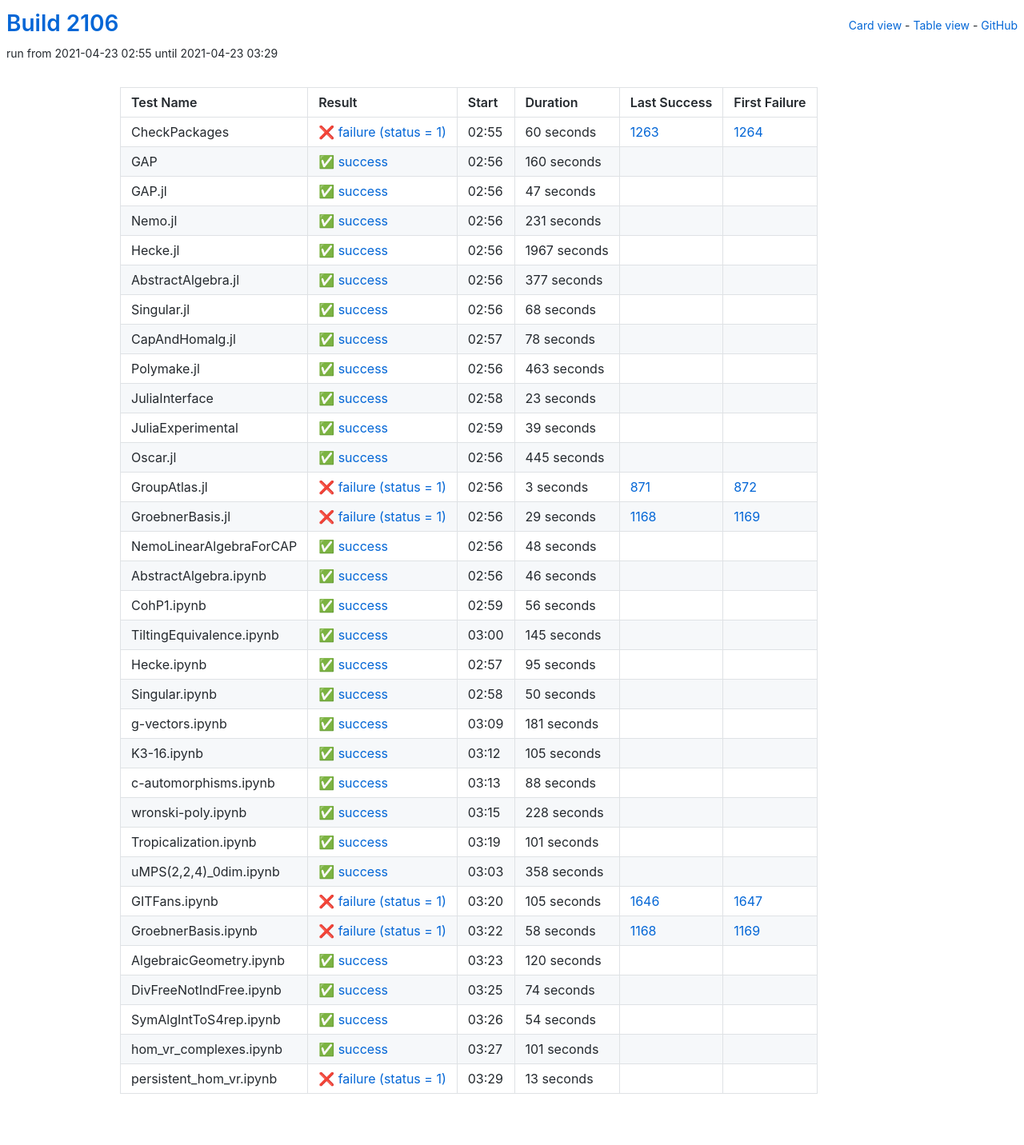
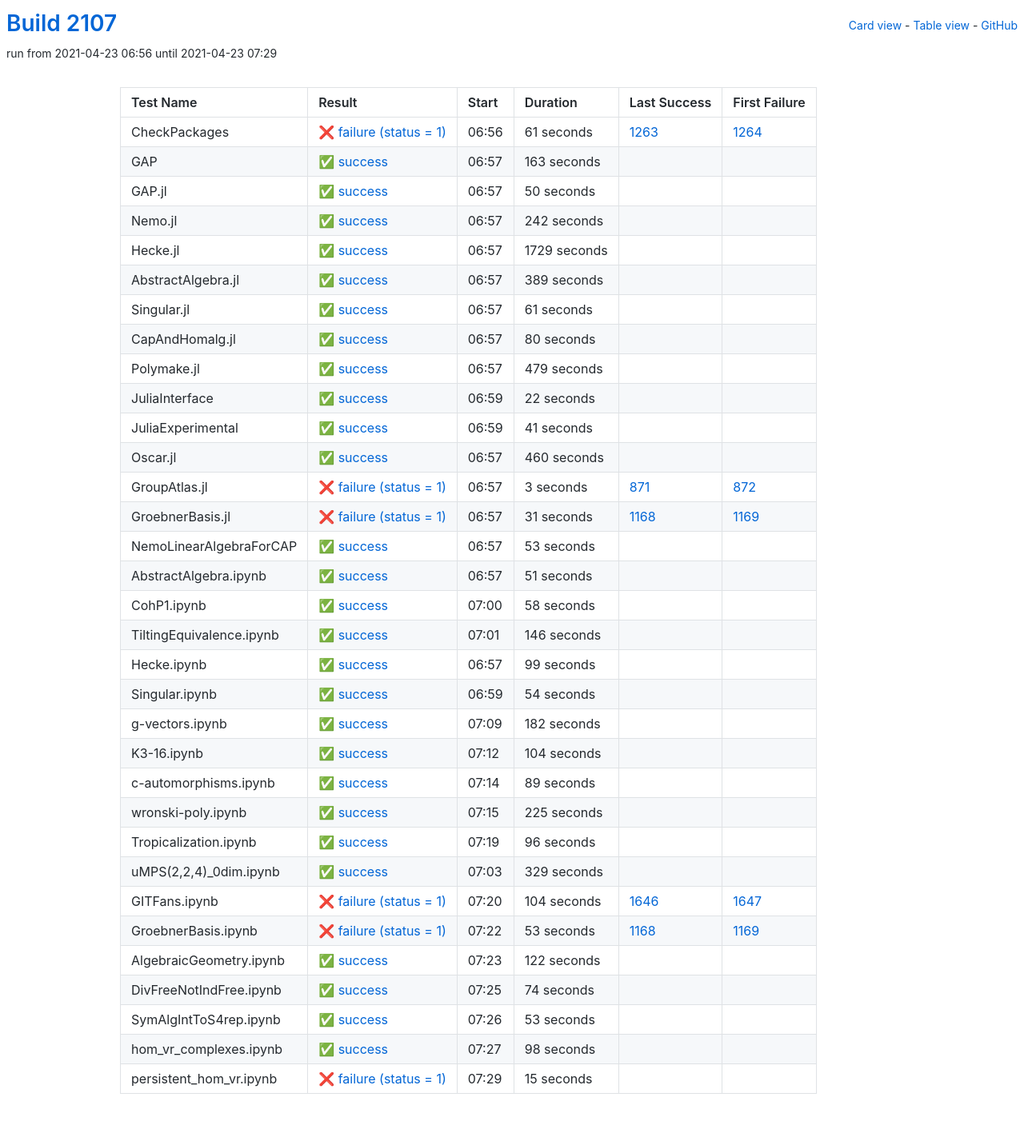
Before and after one commit to oscar-system/oscar-ci-status-stable, a Jekyll site: the page built from table.html, in a window 1280 px wide. Shown: the whole page at 80% size. Built offline with Jekyll 4.4.1, drawn with Linux system fonts in a browser that asks for light colours.

Commit message:
Build #2107

```diff
--- a/_data/ci.yml
+++ b/_data/ci.yml
@@ -1,6 +1,6 @@
 ---
-build: 2106
-build_url: https://oscarci.mathematik.uni-kl.de/job/oscar-stable/2106/
+build: 2107
+build_url: https://oscarci.mathematik.uni-kl.de/job/oscar-stable/2107/
 job: oscar-stable
 organization: oscar-system
 repo: oscar-ci-status-stable
@@ -8,152 +8,152 @@ repourl: https://github.com/oscar-system/oscar-ci-status-stable
 tests:
 - name: CheckPackages
   id: checkpackages
-  log: https://oscarci.mathematik.uni-kl.de/job/oscar-stable/2106/artifact/logs/build-2106/CheckPackages.log
-  start: 2021-04-23 02:55
+  log: https://oscarci.mathematik.uni-kl.de/job/oscar-stable/2107/artifact/logs/build-2107/CheckPackages.log
+  start: 2021-04-23 06:56
   success: false
   exitcode: 1
   status: failure
-  duration: 60
+  duration: 61
   last_success: 1263
   last_success_url: https://oscarci.mathematik.uni-kl.de/job/oscar-stable/1263/
   first_failure: 1264
   first_failure_url: https://oscarci.mathematik.uni-kl.de/job/oscar-stable/1264/
 - name: GAP
   id: gap
-  log: https://oscarci.mathematik.uni-kl.de/job/oscar-stable/2106/artifact/logs/build-2106/GAP.log
-  start: 2021-04-23 02:56
+  log: https://oscarci.mathematik.uni-kl.de/job/oscar-stable/2107/artifact/logs/build-2107/GAP.log
+  start: 2021-04-23 06:57
   success: true
   exitcode: 0
   status: success
-  duration: 160
+  duration: 163
   last_success: false
   last_success_url:
   first_failure: false
   first_failure_url:
 - name: GAP.jl
   id: gap-jl
-  log: https://oscarci.mathematik.uni-kl.de/job/oscar-stable/2106/artifact/logs/build-2106/GAP.jl.log
-  start: 2021-04-23 02:56
+  log: https://oscarci.mathematik.uni-kl.de/job/oscar-stable/2107/artifact/logs/build-2107/GAP.jl.log
+  start: 2021-04-23 06:57
   success: true
   exitcode: 0
   status: success
-  duration: 47
+  duration: 50
   last_success: false
   last_success_url:
   first_failure: false
   first_failure_url:
 - name: Nemo.jl
   id: nemo-jl
-  log: https://oscarci.mathematik.uni-kl.de/job/oscar-stable/2106/artifact/logs/build-2106/Nemo.jl.log
-  start: 2021-04-23 02:56
+  log: https://oscarci.mathematik.uni-kl.de/job/oscar-stable/2107/artifact/logs/build-2107/Nemo.jl.log
+  start: 2021-04-23 06:57
   success: true
   exitcode: 0
   status: success
-  duration: 231
+  duration: 242
   last_success: false
   last_success_url:
   first_failure: false
   first_failure_url:
 - name: Hecke.jl
   id: hecke-jl
-  log: https://oscarci.mathematik.uni-kl.de/job/oscar-stable/2106/artifact/logs/build-2106/Hecke.jl.log
-  start: 2021-04-23 02:56
+  log: https://oscarci.mathematik.uni-kl.de/job/oscar-stable/2107/artifact/logs/build-2107/Hecke.jl.log
+  start: 2021-04-23 06:57
   success: true
   exitcode: 0
   status: success
-  duration: 1967
+  duration: 1729
   last_success: false
   last_success_url:
   first_failure: false
   first_failure_url:
 - name: AbstractAlgebra.jl
   id: abstractalgebra-jl
-  log: https://oscarci.mathematik.uni-kl.de/job/oscar-stable/2106/artifact/logs/build-2106/AbstractAlgebra.jl.log
-  start: 2021-04-23 02:56
+  log: https://oscarci.mathematik.uni-kl.de/job/oscar-stable/2107/artifact/logs/build-2107/AbstractAlgebra.jl.log
+  start: 2021-04-23 06:57
   success: true
   exitcode: 0
   status: success
-  duration: 377
+  duration: 389
   last_success: false
   last_success_url:
   first_failure: false
   first_failure_url:
 - name: Singular.jl
   id: singular-jl
-  log: https://oscarci.mathematik.uni-kl.de/job/oscar-stable/2106/artifact/logs/build-2106/Singular.jl.log
-  start: 2021-04-23 02:56
+  log: https://oscarci.mathematik.uni-kl.de/job/oscar-stable/2107/artifact/logs/build-2107/Singular.jl.log
+  start: 2021-04-23 06:57
   success: true
   exitcode: 0
   status: success
-  duration: 68
+  duration: 61
   last_success: false
   last_success_url:
   first_failure: false
   first_failure_url:
 - name: CapAndHomalg.jl
   id: capandhomalg-jl
-  log: https://oscarci.mathematik.uni-kl.de/job/oscar-stable/2106/artifact/logs/build-2106/CapAndHomalg.jl.log
-  start: 2021-04-23 02:57
+  log: https://oscarci.mathematik.uni-kl.de/job/oscar-stable/2107/artifact/logs/build-2107/CapAndHomalg.jl.log
+  start: 2021-04-23 06:57
   success: true
   exitcode: 0
   status: success
-  duration: 78
+  duration: 80
   last_success: false
   last_success_url:
   first_failure: false
   first_failure_url:
 - name: Polymake.jl
   id: polymake-jl
-  log: https://oscarci.mathematik.uni-kl.de/job/oscar-stable/2106/artifact/logs/build-2106/Polymake.jl.log
-  start: 2021-04-23 02:56
+  log: https://oscarci.mathematik.uni-kl.de/job/oscar-stable/2107/artifact/logs/build-2107/Polymake.jl.log
+  start: 2021-04-23 06:57
   success: true
   exitcode: 0
   status: success
-  duration: 463
+  duration: 479
   last_success: false
   last_success_url:
   first_failure: false
   first_failure_url:
 - name: JuliaInterface
   id: juliainterface
-  log: https://oscarci.mathematik.uni-kl.de/job/oscar-stable/2106/artifact/logs/build-2106/JuliaInterface.log
-  start: 2021-04-23 02:58
+  log: https://oscarci.mathematik.uni-kl.de/job/oscar-stable/2107/artifact/logs/build-2107/JuliaInterface.log
+  start: 2021-04-23 06:59
   success: true
   exitcode: 0
   status: success
-  duration: 23
+  duration: 22
   last_success: false
   last_success_url:
   first_failure: false
   first_failure_url:
 - name: JuliaExperimental
   id: juliaexperimental
-  log: https://oscarci.mathematik.uni-kl.de/job/oscar-stable/2106/artifact/logs/build-2106/JuliaExperimental.log
-  start: 2021-04-23 02:59
+  log: https://oscarci.mathematik.uni-kl.de/job/oscar-stable/2107/artifact/logs/build-2107/JuliaExperimental.log
+  start: 2021-04-23 06:59
   success: true
   exitcode: 0
   status: success
-  duration: 39
+  duration: 41
   last_success: false
   last_success_url:
   first_failure: false
   first_failure_url:
 - name: Oscar.jl
   id: oscar-jl
-  log: https://oscarci.mathematik.uni-kl.de/job/oscar-stable/2106/artifact/logs/build-2106/Oscar.jl.log
-  start: 2021-04-23 02:56
+  log: https://oscarci.mathematik.uni-kl.de/job/oscar-stable/2107/artifact/logs/build-2107/Oscar.jl.log
+  start: 2021-04-23 06:57
   success: true
   exitcode: 0
   status: success
-  duration: 445
+  duration: 460
   last_success: false
   last_success_url:
   first_failure: false
   first_failure_url:
 - name: GroupAtlas.jl
   id: groupatlas-jl
-  log: https://oscarci.mathematik.uni-kl.de/job/oscar-stable/2106/artifact/logs/build-2106/GroupAtlas.jl.log
-  start: 2021-04-23 02:56
+  log: https://oscarci.mathematik.uni-kl.de/job/oscar-stable/2107/artifact/logs/build-2107/GroupAtlas.jl.log
+  start: 2021-04-23 06:57
   success: false
   exitcode: 1
   status: failure
@@ -164,200 +164,200 @@ tests:
   first_failure_url: https://oscarci.mathematik.uni-kl.de/job/oscar-stable/872/
 - name: GroebnerBasis.jl
   id: groebnerbasis-jl
-  log: https://oscarci.mathematik.uni-kl.de/job/oscar-stable/2106/artifact/logs/build-2106/GroebnerBasis.jl.log
-  start: 2021-04-23 02:56
+  log: https://oscarci.mathematik.uni-kl.de/job/oscar-stable/2107/artifact/logs/build-2107/GroebnerBasis.jl.log
+  start: 2021-04-23 06:57
   success: false
   exitcode: 1
   status: failure
-  duration: 29
+  duration: 31
   last_success: 1168
   last_success_url: https://oscarci.mathematik.uni-kl.de/job/oscar-stable/1168/
   first_failure: 1169
   first_failure_url: https://oscarci.mathematik.uni-kl.de/job/oscar-stable/1169/
 - name: NemoLinearAlgebraForCAP
   id: nemolinearalgebraforcap
-  log: https://oscarci.mathematik.uni-kl.de/job/oscar-stable/2106/artifact/logs/build-2106/NemoLinearAlgebraForCAP.log
-  start: 2021-04-23 02:56
+  log: https://oscarci.mathematik.uni-kl.de/job/oscar-stable/2107/artifact/logs/build-2107/NemoLinearAlgebraForCAP.log
+  start: 2021-04-23 06:57
   success: true
   exitcode: 0
   status: success
-  duration: 48
+  duration: 53
   last_success: false
   last_success_url:
   first_failure: false
   first_failure_url:
 - name: AbstractAlgebra.ipynb
   id: abstractalgebra-ipynb
-  log: https://oscarci.mathematik.uni-kl.de/job/oscar-stable/2106/artifact/logs/build-2106/AbstractAlgebra.ipynb.log
-  start: 2021-04-23 02:56
+  log: https://oscarci.mathematik.uni-kl.de/job/oscar-stable/2107/artifact/logs/build-2107/AbstractAlgebra.ipynb.log
+  start: 2021-04-23 06:57
   success: true
   exitcode: 0
   status: success
-  duration: 46
+  duration: 51
   last_success: false
   last_success_url:
   first_failure: false
   first_failure_url:
 - name: CohP1.ipynb
   id: cohp1-ipynb
-  log: https://oscarci.mathematik.uni-kl.de/job/oscar-stable/2106/artifact/logs/build-2106/CohP1.ipynb.log
-  start: 2021-04-23 02:59
+  log: https://oscarci.mathematik.uni-kl.de/job/oscar-stable/2107/artifact/logs/build-2107/CohP1.ipynb.log
+  start: 2021-04-23 07:00
   success: true
   exitcode: 0
   status: success
-  duration: 56
+  duration: 58
   last_success: false
   last_success_url:
   first_failure: false
   first_failure_url:
 - name: TiltingEquivalence.ipynb
   id: tiltingequivalence-ipynb
-  log: https://oscarci.mathematik.uni-kl.de/job/oscar-stable/2106/artifact/logs/build-2106/TiltingEquivalence.ipynb.log
-  start: 2021-04-23 03:00
+  log: https://oscarci.mathematik.uni-kl.de/job/oscar-stable/2107/artifact/logs/build-2107/TiltingEquivalence.ipynb.log
+  start: 2021-04-23 07:01
   success: true
   exitcode: 0
   status: success
-  duration: 145
+  duration: 146
   last_success: false
   last_success_url:
   first_failure: false
   first_failure_url:
 - name: Hecke.ipynb
   id: hecke-ipynb
-  log: https://oscarci.mathematik.uni-kl.de/job/oscar-stable/2106/artifact/logs/build-2106/Hecke.ipynb.log
-  start: 2021-04-23 02:57
+  log: https://oscarci.mathematik.uni-kl.de/job/oscar-stable/2107/artifact/logs/build-2107/Hecke.ipynb.log
+  start: 2021-04-23 06:57
   success: true
   exitcode: 0
   status: success
-  duration: 95
+  duration: 99
   last_success: false
   last_success_url:
   first_failure: false
   first_failure_url:
 - name: Singular.ipynb
   id: singular-ipynb
-  log: https://oscarci.mathematik.uni-kl.de/job/oscar-stable/2106/artifact/logs/build-2106/Singular.ipynb.log
-  start: 2021-04-23 02:58
+  log: https://oscarci.mathematik.uni-kl.de/job/oscar-stable/2107/artifact/logs/build-2107/Singular.ipynb.log
+  start: 2021-04-23 06:59
   success: true
   exitcode: 0
   status: success
-  duration: 50
+  duration: 54
   last_success: false
   last_success_url:
   first_failure: false
   first_failure_url:
 - name: g-vectors.ipynb
   id: g-vectors-ipynb
-  log: https://oscarci.mathematik.uni-kl.de/job/oscar-stable/2106/artifact/logs/build-2106/g-vectors.ipynb.log
-  start: 2021-04-23 03:09
+  log: https://oscarci.mathematik.uni-kl.de/job/oscar-stable/2107/artifact/logs/build-2107/g-vectors.ipynb.log
+  start: 2021-04-23 07:09
   success: true
   exitcode: 0
   status: success
-  duration: 181
+  duration: 182
   last_success: false
   last_success_url:
   first_failure: false
   first_failure_url:
 - name: K3-16.ipynb
   id: k3-16-ipynb
-  log: https://oscarci.mathematik.uni-kl.de/job/oscar-stable/2106/artifact/logs/build-2106/K3-16.ipynb.log
-  start: 2021-04-23 03:12
+  log: https://oscarci.mathematik.uni-kl.de/job/oscar-stable/2107/artifact/logs/build-2107/K3-16.ipynb.log
+  start: 2021-04-23 07:12
   success: true
   exitcode: 0
   status: success
-  duration: 105
+  duration: 104
   last_success: false
   last_success_url:
   first_failure: false
   first_failure_url:
 - name: c-automorphisms.ipynb
   id: c-automorphisms-ipynb
-  log: https://oscarci.mathematik.uni-kl.de/job/oscar-stable/2106/artifact/logs/build-2106/c-automorphisms.ipynb.log
-  start: 2021-04-23 03:13
+  log: https://oscarci.mathematik.uni-kl.de/job/oscar-stable/2107/artifact/logs/build-2107/c-automorphisms.ipynb.log
+  start: 2021-04-23 07:14
   success: true
   exitcode: 0
   status: success
-  duration: 88
+  duration: 89
   last_success: false
   last_success_url:
   first_failure: false
   first_failure_url:
 - name: wronski-poly.ipynb
   id: wronski-poly-ipynb
-  log: https://oscarci.mathematik.uni-kl.de/job/oscar-stable/2106/artifact/logs/build-2106/wronski-poly.ipynb.log
-  start: 2021-04-23 03:15
+  log: https://oscarci.mathematik.uni-kl.de/job/oscar-stable/2107/artifact/logs/build-2107/wronski-poly.ipynb.log
+  start: 2021-04-23 07:15
   success: true
   exitcode: 0
   status: success
-  duration: 228
+  duration: 225
   last_success: false
   last_success_url:
   first_failure: false
   first_failure_url:
 - name: Tropicalization.ipynb
   id: tropicalization-ipynb
-  log: https://oscarci.mathematik.uni-kl.de/job/oscar-stable/2106/artifact/logs/build-2106/Tropicalization.ipynb.log
-  start: 2021-04-23 03:19
+  log: https://oscarci.mathematik.uni-kl.de/job/oscar-stable/2107/artifact/logs/build-2107/Tropicalization.ipynb.log
+  start: 2021-04-23 07:19
   success: true
   exitcode: 0
   status: success
-  duration: 101
+  duration: 96
   last_success: false
   last_success_url:
   first_failure: false
   first_failure_url:
 - name: uMPS(2,2,4)_0dim.ipynb
   id: umps-2-2-4-0dim-ipynb
-  log: https://oscarci.mathematik.uni-kl.de/job/oscar-stable/2106/artifact/logs/build-2106/uMPS-2-2-4-_0dim.ipynb.log
-  start: 2021-04-23 03:03
+  log: https://oscarci.mathematik.uni-kl.de/job/oscar-stable/2107/artifact/logs/build-2107/uMPS-2-2-4-_0dim.ipynb.log
+  start: 2021-04-23 07:03
   success: true
   exitcode: 0
   status: success
-  duration: 358
+  duration: 329
   last_success: false
   last_success_url:
   first_failure: false
   first_failure_url:
 - name: GITFans.ipynb
   id: gitfans-ipynb
-  log: https://oscarci.mathematik.uni-kl.de/job/oscar-stable/2106/artifact/logs/build-2106/GITFans.ipynb.log
-  start: 2021-04-23 03:20
+  log: https://oscarci.mathematik.uni-kl.de/job/oscar-stable/2107/artifact/logs/build-2107/GITFans.ipynb.log
+  start: 2021-04-23 07:20
   success: false
   exitcode: 1
   status: failure
-  duration: 105
+  duration: 104
   last_success: 1646
   last_success_url: https://oscarci.mathematik.uni-kl.de/job/oscar-stable/1646/
   first_failure: 1647
   first_failure_url: https://oscarci.mathematik.uni-kl.de/job/oscar-stable/1647/
 - name: GroebnerBasis.ipynb
   id: groebnerbasis-ipynb
-  log: https://oscarci.mathematik.uni-kl.de/job/oscar-stable/2106/artifact/logs/build-2106/GroebnerBasis.ipynb.log
-  start: 2021-04-23 03:22
+  log: https://oscarci.mathematik.uni-kl.de/job/oscar-stable/2107/artifact/logs/build-2107/GroebnerBasis.ipynb.log
+  start: 2021-04-23 07:22
   success: false
   exitcode: 1
   status: failure
-  duration: 58
+  duration: 53
   last_success: 1168
   last_success_url: https://oscarci.mathematik.uni-kl.de/job/oscar-stable/1168/
   first_failure: 1169
   first_failure_url: https://oscarci.mathematik.uni-kl.de/job/oscar-stable/1169/
 - name: AlgebraicGeometry.ipynb
   id: algebraicgeometry-ipynb
-  log: https://oscarci.mathematik.uni-kl.de/job/oscar-stable/2106/artifact/logs/build-2106/AlgebraicGeometry.ipynb.log
-  start: 2021-04-23 03:23
+  log: https://oscarci.mathematik.uni-kl.de/job/oscar-stable/2107/artifact/logs/build-2107/AlgebraicGeometry.ipynb.log
+  start: 2021-04-23 07:23
   success: true
   exitcode: 0
   status: success
-  duration: 120
+  duration: 122
   last_success: false
   last_success_url:
   first_failure: false
   first_failure_url:
 - name: DivFreeNotIndFree.ipynb
   id: divfreenotindfree-ipynb
-  log: https://oscarci.mathematik.uni-kl.de/job/oscar-stable/2106/artifact/logs/build-2106/DivFreeNotIndFree.ipynb.log
-  start: 2021-04-23 03:25
+  log: https://oscarci.mathematik.uni-kl.de/job/oscar-stable/2107/artifact/logs/build-2107/DivFreeNotIndFree.ipynb.log
+  start: 2021-04-23 07:25
   success: true
   exitcode: 0
   status: success
@@ -368,36 +368,36 @@ tests:
   first_failure_url:
 - name: SymAlgIntToS4rep.ipynb
   id: symalginttos4rep-ipynb
-  log: https://oscarci.mathematik.uni-kl.de/job/oscar-stable/2106/artifact/logs/build-2106/SymAlgIntToS4rep.ipynb.log
-  start: 2021-04-23 03:26
+  log: https://oscarci.mathematik.uni-kl.de/job/oscar-stable/2107/artifact/logs/build-2107/SymAlgIntToS4rep.ipynb.log
+  start: 2021-04-23 07:26
   success: true
   exitcode: 0
   status: success
-  duration: 54
+  duration: 53
   last_success: false
   last_success_url:
   first_failure: false
   first_failure_url:
 - name: hom_vr_complexes.ipynb
   id: hom-vr-complexes-ipynb
-  log: https://oscarci.mathematik.uni-kl.de/job/oscar-stable/2106/artifact/logs/build-2106/hom_vr_complexes.ipynb.log
-  start: 2021-04-23 03:27
+  log: https://oscarci.mathematik.uni-kl.de/job/oscar-stable/2107/artifact/logs/build-2107/hom_vr_complexes.ipynb.log
+  start: 2021-04-23 07:27
   success: true
   exitcode: 0
   status: success
-  duration: 101
+  duration: 98
   last_success: false
   last_success_url:
   first_failure: false
   first_failure_url:
 - name: persistent_hom_vr.ipynb
   id: persistent-hom-vr-ipynb
-  log: https://oscarci.mathematik.uni-kl.de/job/oscar-stable/2106/artifact/logs/build-2106/persistent_hom_vr.ipynb.log
-  start: 2021-04-23 03:29
+  log: https://oscarci.mathematik.uni-kl.de/job/oscar-stable/2107/artifact/logs/build-2107/persistent_hom_vr.ipynb.log
+  start: 2021-04-23 07:29
   success: false
   exitcode: 1
   status: failure
-  duration: 13
+  duration: 15
   last_success: false
   last_success_url:
   first_failure: false
```
Also changed, not shown: README.md.
